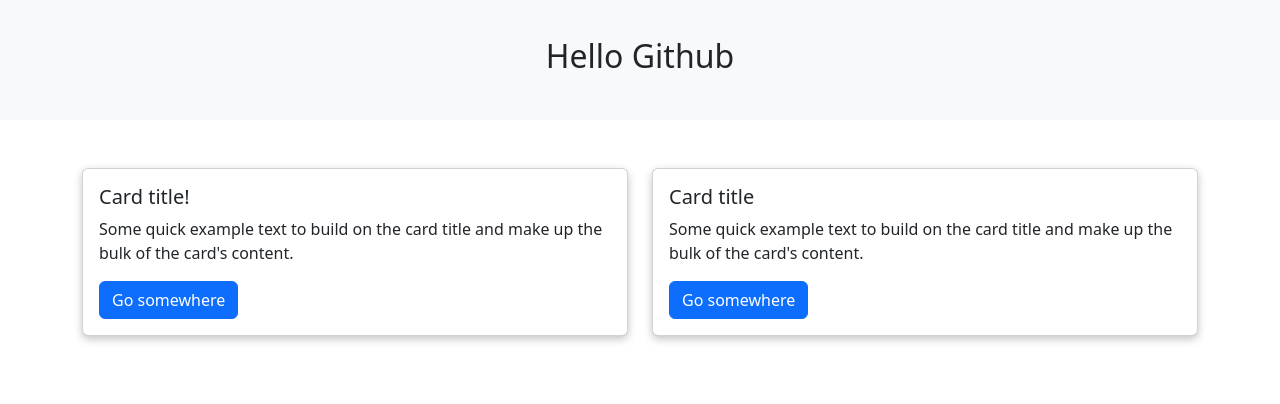
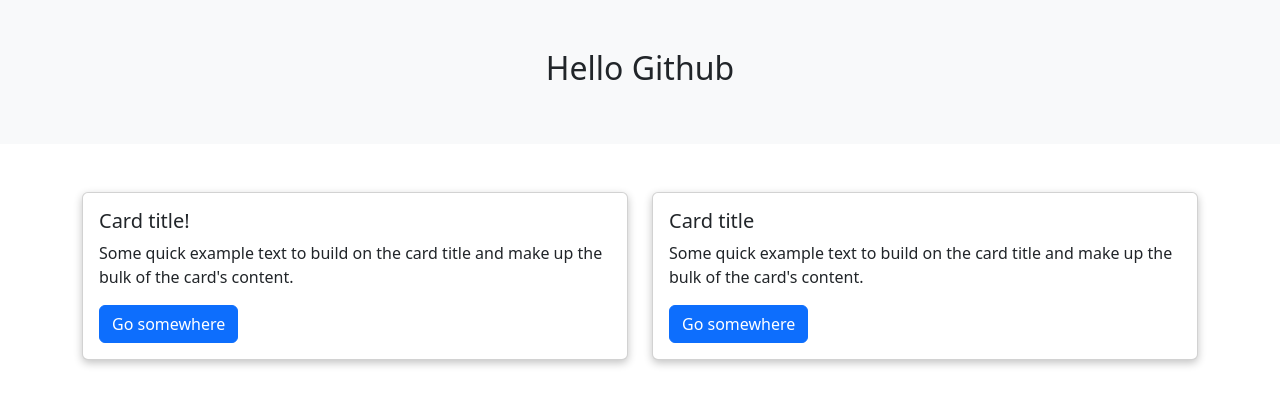
Before and after one commit to rsmclaren/saad-git-repo, a plain HTML site: page index.html in a window 1280 px wide. Drawn offline with nearby package versions, Linux system fonts and the light colour scheme.

Commit message:
changed banner height to 18vh

```diff
--- a/style.css
+++ b/style.css
@@ -1,5 +1,5 @@
 .banner {
-  height: 15vh;
+  height: 18vh;
 }
 
 .card {
```
